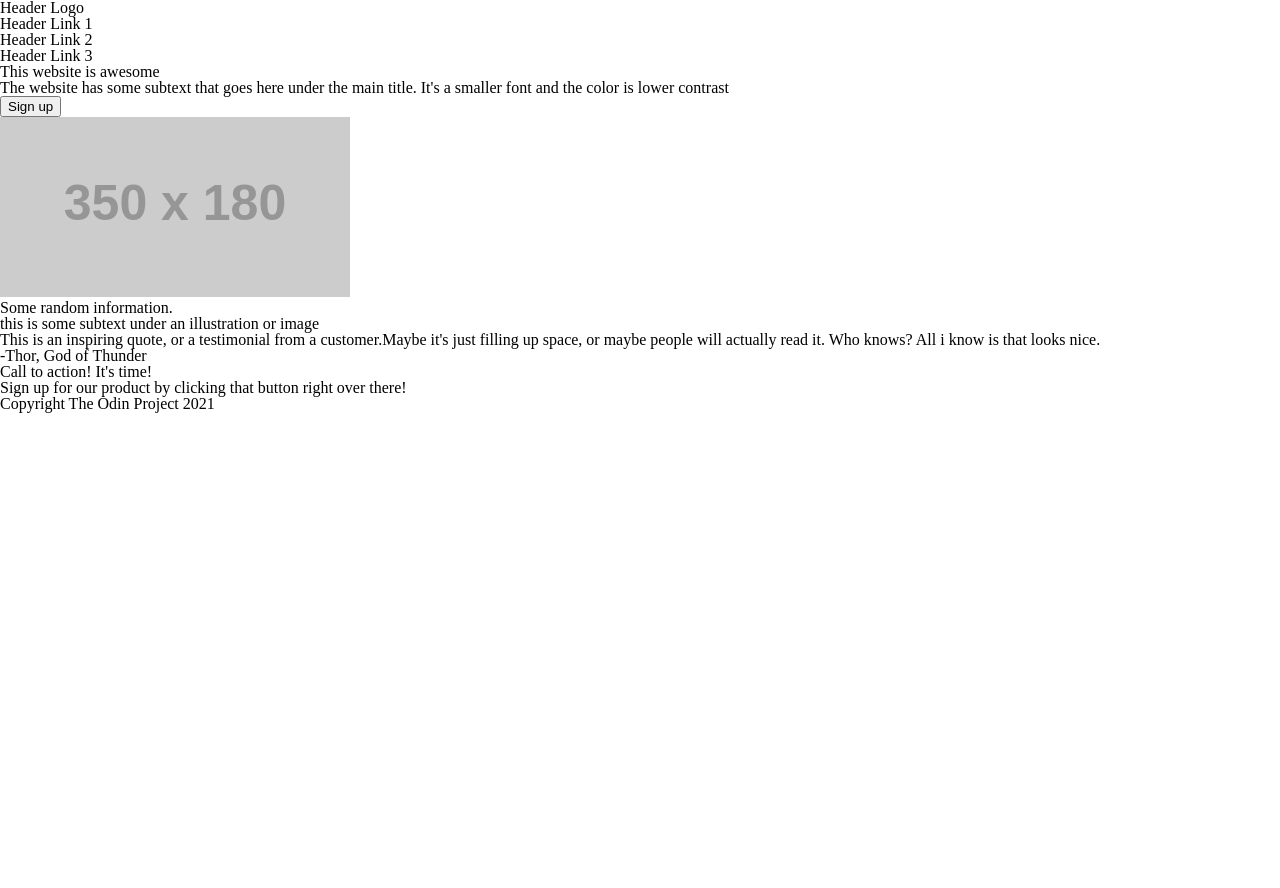
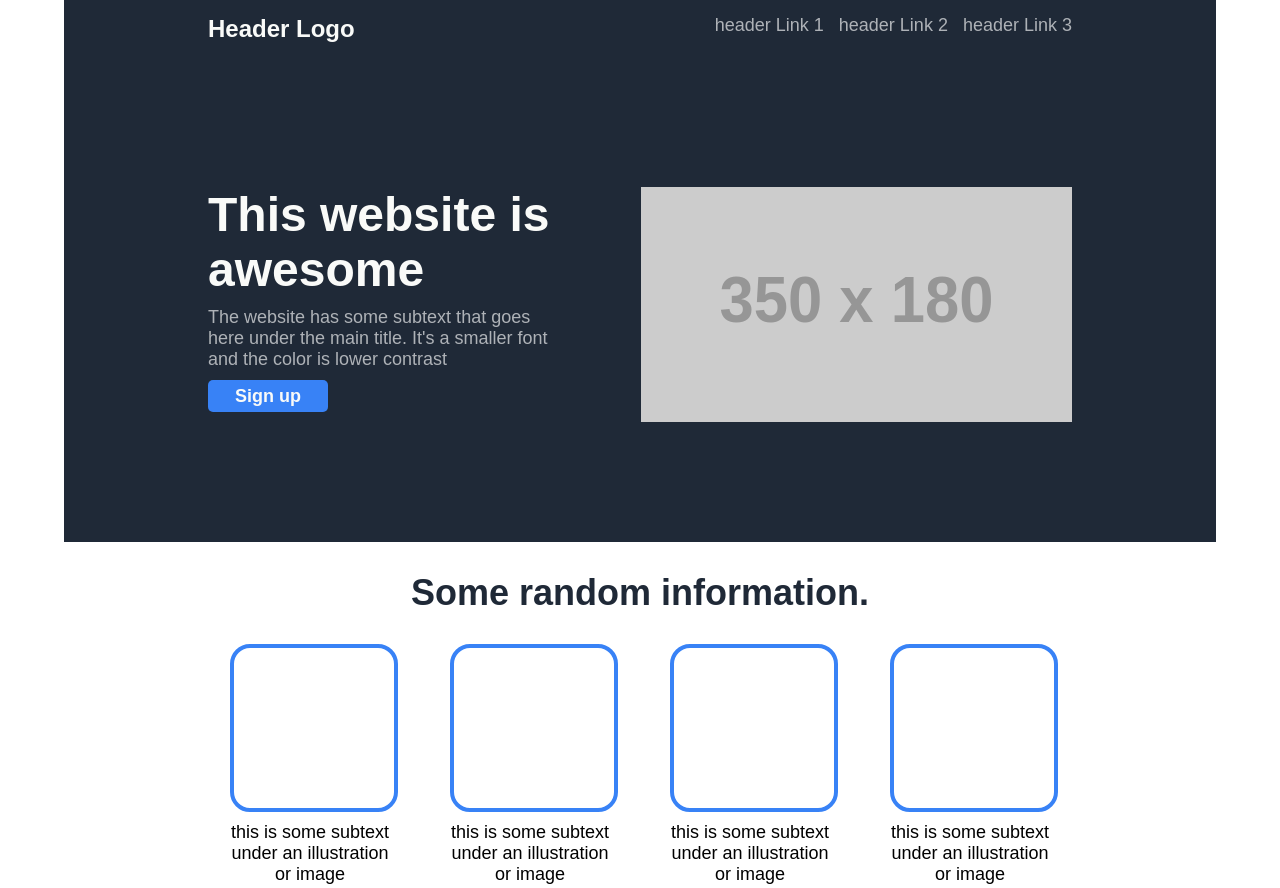
Before and after one commit to piyakker/landing-page, a plain HTML site: page index.html in a window 1280 px wide. Shown: the top 888 px of the page. Before the commit the page ends 800 px from the top, so only its background shows below. Drawn offline with Linux system fonts and the light colour scheme; placeholder pictures from the web are drawn by us.

Commit message:
first finished project

```diff
--- a/index.html
+++ b/index.html
@@ -10,37 +10,54 @@
 </head>
 
 <body>
-  <section class="hero">
-    <div class="nav">
+  <main>
+    <section class="hero-section">
+      <div class="hero">
+        <div class="nav flex">
           <p class="logo">Header Logo</p>
-      <div class="header-links">
-        <p class="link one">Header Link 1</p>
-        <p class="link two">Header Link 2</p>
-        <p class="link three">Header Link 3</p>
+          <div class="links flex">
+            <p class="link one">header Link 1</p>
+            <p class="link two">header Link 2</p>
+            <p class="link three">header Link 3</p>
           </div>
         </div>
-    <div>
+        <div class="hero-item flex">
           <div class="hero-text">
-        <h2>This website is awesome</h2>
-        <p>The website has some subtext that goes here under the main title. It's a smaller font and the color is lower
+            <h2 class="hero-title">This website is awesome</h2>
+            <p>The website has some subtext that goes here under the main title. It's a smaller font and the color is
+              lower
               contrast</p>
-        <button class="btn">Sign up</button>
+            <p class="button">Sign up</p>
           </div>
           <img src="https://fakeimg.pl/350x180/">
         </div>
+      </div>
     </section>
-  <section class="sub">
-    <h3>Some random information.</h3>
-    <div>
-      <div class="subimage">
+    <section class="subtext-section">
+      <h3 class="subtext-title">Some random information.</h3>
+      <div class="subtext">
+        <div class="subtext-image">
           <div class="image"></div>
-        <p class="subtext">this is some subtext under an illustration or image</p>
+          <p class="subtext-text">this is some subtext under an illustration or image</p>
+        </div>
+        <div class="subtext-image">
+          <div class="image"></div>
+          <p class="subtext-text">this is some subtext under an illustration or image</p>
+        </div>
+        <div class="subtext-image">
+          <div class="image"></div>
+          <p class="subtext-text">this is some subtext under an illustration or image</p>
+        </div>
+        <div class="subtext-image">
+          <div class="image"></div>
+          <p class="subtext-text">this is some subtext under an illustration or image</p>
         </div>
       </div>
     </section>
     <section class="quotation">
       <div class="quote">
-      <p class="text">This is an inspiring quote, or a testimonial from a customer.Maybe it's just filling up space, or
+          <p class="quote-text">This is an inspiring quote, or a testimonial from a customer.Maybe it's just filling up space,
+            or
             maybe people will actually read it. Who knows? All i know is that looks nice.</p>
         <p class="person">-Thor, God of Thunder</p>
       </div>
@@ -51,11 +68,14 @@
           <h4>Call to action! It's time!</h4>
           <p>Sign up for our product by clicking that button right over there!</p>
         </div>
+        <p class="button white-border">Sign up</p>
       </div>
     </section>
+  </main>
   <footer>
-    <p class="copyright">Copyright The Odin Project 2021</p>
+    <p class="copyright">Copyright <i class="fa fa-copyright" aria-hidden="true"></i>The Odin Project 2021</p>
   </footer>
+  <script src="https://kit.fontawesome.com/8f3955d577.js" crossorigin="anonymous"></script>
 </body>
 
 </html>
--- a/style.css
+++ b/style.css
@@ -3,7 +3,7 @@
    License: none (public domain)
 */
 /* reset css */
-html,
+/* html,
 body,
 div,
 span,
@@ -90,10 +90,10 @@ video {
   font-size: 100%;
   font: inherit;
   vertical-align: baseline;
-}
+} */
 
 /* HTML5 display-role reset for older browsers */
-article,
+/* article,
 aside,
 details,
 figcaption,
@@ -132,4 +132,200 @@ q:after {
 table {
   border-collapse: collapse;
   border-spacing: 0;
+} */
+
+html {
+  box-sizing: border-box;
+  font-size: 10px;
+  font-family: 'Muli',
+    sans-serif;
+  font-weight: normal;
 }
+
+body {
+  margin: 0;
+}
+
+main {
+  width: 90vw;
+  margin: 0 auto;
+}
+
+.hero-section {
+  background-color: #1f2937;
+  color: #eaebecb4;
+  font-size: 1.8rem;
+}
+
+div.hero {
+  width: 75%;
+  margin: 0 auto;
+}
+
+.nav {
+  display: flex;
+  justify-content: space-between;
+}
+
+.links {
+  display: flex;
+}
+
+.logo,
+.link {
+  margin-top: 15px;
+}
+
+.link {
+  margin-left: 15px;
+}
+
+.logo,
+.hero-title,
+.button {
+  color: #f9faf8;
+  font-size: 2.4rem;
+  font-weight: 700;
+}
+
+.hero-title {
+  margin: 0;
+  font-size: 4.8rem;
+}
+
+.hero-item {
+  display: flex;
+  padding: 120px 0;
+}
+
+.hero-text {
+  width: 45%;
+  margin-right: 80px;
+}
+
+.hero-text p {
+  margin: 10px 0 10px
+}
+
+.button {
+  width: 80px;
+  height: 20px;
+  background-color: #3882F6;
+  padding: 6px 20px;
+  text-align: center;
+  border-radius: 5px;
+  font-size: 1.8rem;
+}
+
+img {
+  width: 55%;
+}
+
+.subtext-section {
+  padding-bottom: 100px;
+  text-align: center;
+}
+
+h3.subtext-title {
+  margin: 30px;
+  color: #1f2937;
+  font-size: 3.6rem;
+  font-weight: 800;
+}
+
+div.subtext {
+  display: flex;
+  justify-content: center;
+  font-size: 1.8rem;
+  color: black;
+}
+
+div.image {
+  width: 100%;
+  height: 0;
+  border: 4px solid #3882F6;
+  border-radius: 20px;
+  margin: 0 auto;
+  /* 可以自動調整長寬相等的方法，height設為0，padding-bottom為width的100% */
+  padding-bottom: 100%;
+}
+
+.subtext-image {
+  text-align: center;
+  width: 160px;
+  ;
+  margin: 0 30px 0;
+}
+
+.subtext-text {
+  margin: 10px 0 0;
+}
+
+section.quotation {
+  background-color: #e5e7eb;
+  padding: 100px 250px 50px 300px;
+  font-size: 3.6rem;
+}
+
+p.quote-text {
+  color: #1F2937;
+  font-style: italic;
+  font-weight: 700;
+  margin-bottom: 0;
+}
+
+p.person {
+  margin-top: 0;
+  margin-right: 40px;
+  text-align: right;
+  font-size: 2rem;
+  font-weight: 800;
+}
+
+.action {
+  padding: 100px 180px;
+}
+
+.box {
+  display: flex;
+  justify-content: space-between;
+  align-items: center;
+  padding: 40px 120px;
+  background-color: #3882F6;
+  border-radius: 10px;
+}
+
+.box-text {
+  color: white;
+  font-size: 2.4rem;
+}
+
+.box-text h4 {
+  margin: 5px 0;
+}
+
+.box-text p {
+  margin: 0;
+  color: #e5e7eb;
+  font-size: 1.8rem;
+}
+
+p.white-border {
+  outline: 3px solid white;
+}
+
+footer {
+  display: flex;
+  justify-content: center;
+  align-items: center;
+  padding: 20px 0;
+  background-color: #1F2937;
+  color: #e5e7eb;
+  font-size: 1.8rem;
+}
+
+.fa-copyright {
+  margin: 0 10px;
+  font-size: 1.4rem;
+  font-weight: 100;
+}
```
Lines whose indentation alone changed are shown as unchanged.
